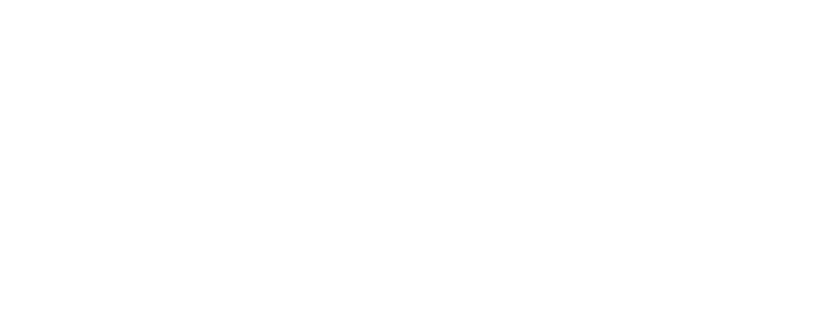
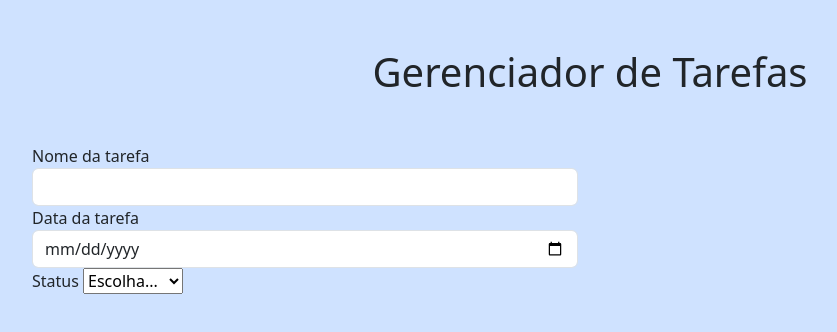
Before and after one commit to Brronu/projeto_tarefa_firebase, a plain HTML site: page index.html in a window 1280 px wide. Shown: the whole page, without its empty margins (50-887 px from the left). Drawn offline with nearby package versions, Linux system fonts and the light colour scheme.

Commit message:
Iniciado frontend

```diff
--- a/index.html
+++ b/index.html
@@ -4,9 +4,53 @@
     <meta charset="UTF-8">
     <meta http-equiv="X-UA-Compatible" content="IE=edge">
     <meta name="viewport" content="width=device-width, initial-scale=1.0">
-    <title>Document</title>
+    <title>Gerenciador de Tarefas</title>
+    <link rel="stylesheet" href="https://cdn.jsdelivr.net/npm/bootstrap@5.3.2/dist/css/bootstrap.min.css">
 </head>
-<body>
+<body class="bg-primary-subtle">
+    <main class="container-fluid">
+        <h1 class="text-center my-5">Gerenciador de Tarefas</h1>
+        <section class="container">
+            <section class="row">
+                <!-- Formulario de tarefas -->
+                <div class="col-md-6">
+                <div class="">
+                    <form action="">
+                        <div>
+                            <label for="tarefa">Nome da tarefa</label>
+                            <input type="text" name="tarefa" id="tarefa" class="form-control">
+                        </div>
+                    </form>
+                </div>
 
+                <div class="">
+                    <label for="data">Data da tarefa</label>
+                    <input type="date" name="data" id="data" class="form-control">
+                </div>
+
+                <div>
+                    <label for="status">Status</label>
+                    <select name="status" id="status">
+                        <option value="">Escolha...</option>
+                        <option value="em aberto">Em aberto</option>
+                        <option value="Concluido">Concluido</option>
+
+                    </select>
+                </div>
+
+                <!-- Exibindo as tarefas -->
+                <div class="col-md-6"></div>
+            </div>
+
+            </section>
+
+        </section>
+
+    </main>
+
+
+
+    <script src="https://cdn.jsdelivr.net/npm/bootstrap@5.3.2/dist/js/bootstrap.bundle.min.js"></script>
+    <script type="module" src="js/config-firebase.js"></script>
 </body>
 </html>
--- a/js/config-firebase.js
+++ b/js/config-firebase.js
@@ -14,4 +14,4 @@
   };
 
   // Initialize Firebase
-  const app = initializeApp(firebaseConfig);
+  export const app = initializeApp(firebaseConfig);
```
